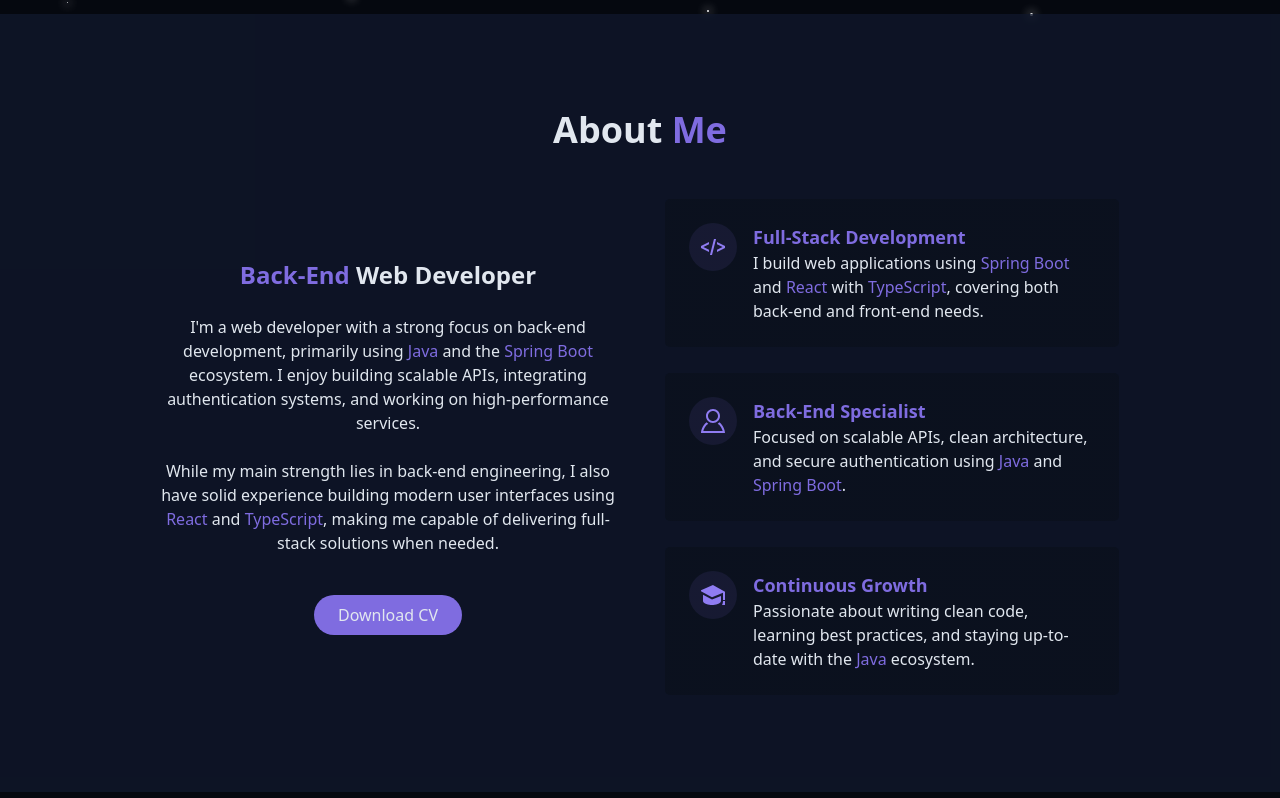
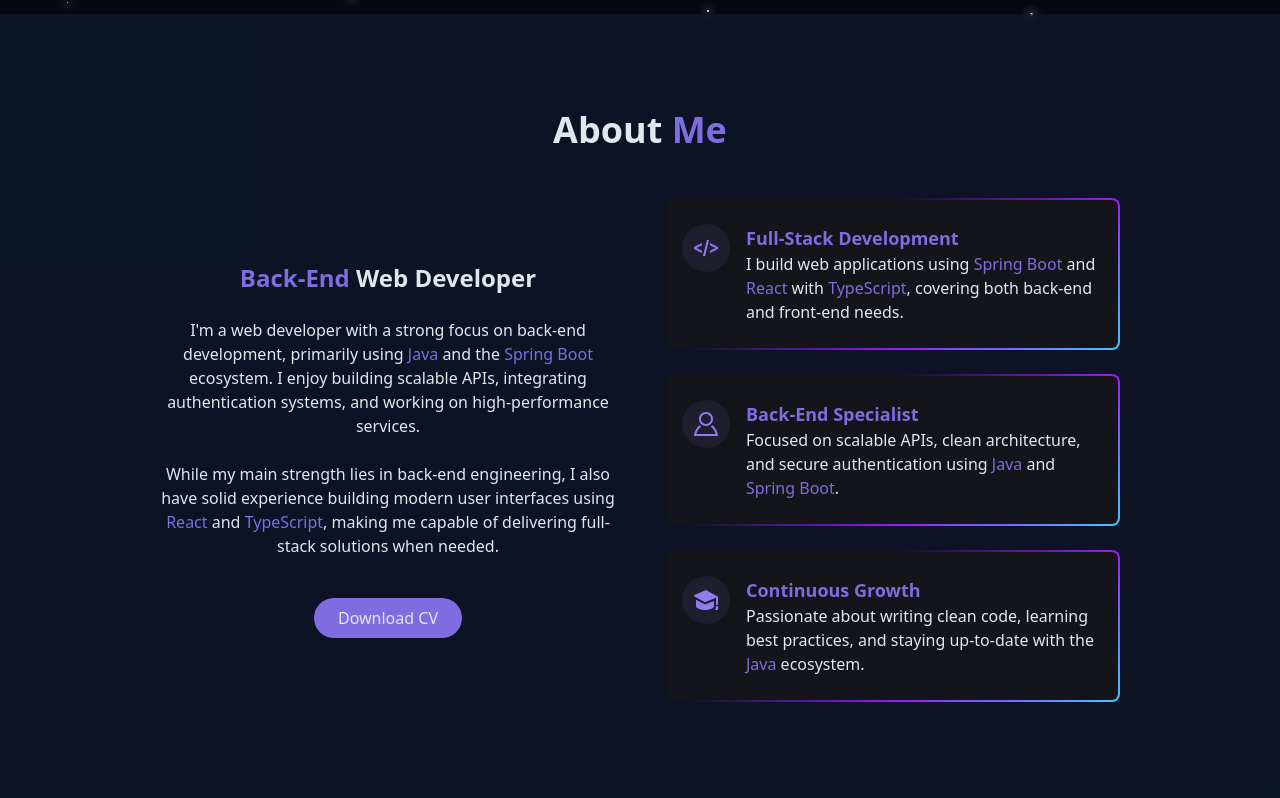
Before and after one commit to Ovtt17/portfolio_ovtt17, a React (Vite) app: page / in a window 1280 px wide. Shown: the part 786-1584 px from the top of the page. Built offline with nearby package versions, Linux system fonts and the light colour scheme.

Commit message:
feat: add gradient-border utility with hover effects for enhanced styling

```diff
--- a/src/index.css
+++ b/src/index.css
@@ -105,6 +105,21 @@
     transform-origin: 70% 70%;
     display: inline-block;
   }
+ .gradient-border {
+    position: relative;
+    border-radius: 8px;
+    padding: 1.5rem 1rem;
+    background: linear-gradient(#13151a, #13151a) padding-box,
+                linear-gradient(145deg, transparent 35%, #991cff, #40c9ff) border-box;
+    border: 2px solid transparent;
+    transition: all 0.6s cubic-bezier(0.23, 1, 0.320, 1);
+  }
+
+  .gradient-border:hover {
+    box-shadow:
+      0 0 8px #991cff,
+      0 0 15px #40c9ff;
+  }
 }
 
 @utility container {
@@ -137,13 +152,6 @@
   @apply transition-transform duration-300 hover:scale-[1.02] hover:shadow-lg;
 }
 
-@utility gradient-border {
-  @apply relative rounded-md;
-  background: linear-gradient(to right, hsl(var(--card)), hsl(var(--card)));
-  background-clip: padding-box;
-  border: 1px solid transparent;
-}
-
 @utility cosmic-button {
   @apply px-6 py-2 rounded-full bg-primary text-primary-foreground font-medium
          transition-all duration-300 hover:shadow-[0_0_10px_rgba(139,92,246,0.5)]
```
